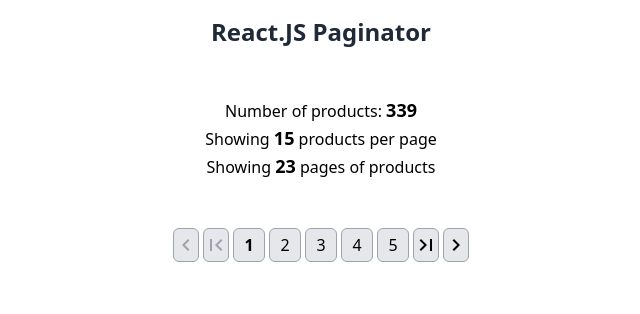
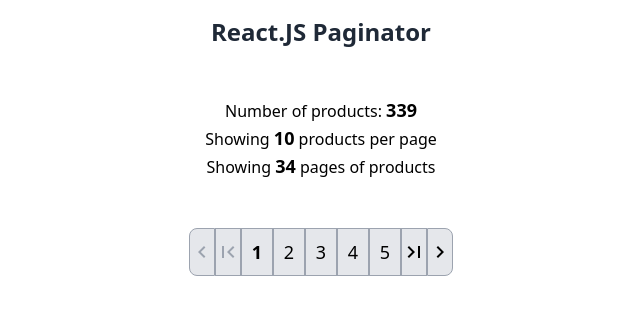
Before and after one commit to agonzalezf87/react-paginator, a React (Vite) app: page / in a window 1280 px wide. Shown: the top 314 px of the page, without its empty margins (319-959 px from the left). Built offline with nearby package versions, Linux system fonts and the light colour scheme.

Commit message:
[feat]: New style for pagination grid.

```diff
--- a/src/containers/App.jsx
+++ b/src/containers/App.jsx
@@ -5,7 +5,7 @@
 const App = () => {
   let startPage = 1
   const [currentPage, setCurrentPage] = useState(1)
-  const dataOffset = 15
+  const dataOffset = 10
   const pages = Math.ceil(products.length / dataOffset)
   const pagOffset = 5
 
@@ -61,14 +61,14 @@
           <p className="text-center">Showing <span className="text-lg font-bold">{dataOffset}</span> products per page</p>
           <p className="text-center">Showing <span className="text-lg font-bold">{pages}</span> pages of products</p>
         </div>
-        <ul className="w-full h-fit flex justify-center items-center gap-x-1 text-lg select-none mt-12">
-          <li className="bg-gray-200 rounded-md border border-gray-400 flex items-center py-1"><a
-            className={`inline-block w-full h-full hover:underline ${currentPage === 1 && 'cursor-default text-gray-400 hover:no-underline'}`}
+        <ul className="w-full h-fit flex justify-center items-center text-lg select-none mt-12">
+          <li className="bg-gray-200 border border-gray-400 hover:bg-gray-400 flex items-center h-12 rounded-l-lg"><a
+            className={`inline-flex justify-center items-center w-full h-full hover:underline ${currentPage === 1 && 'cursor-default text-gray-400 hover:no-underline'}`}
             href="#"
             onClick={handlePrevPag}
           ><MdChevronLeft style={{ height: '24px', width: '24px' }} /></a></li>
-          <li className="bg-gray-200 rounded-md border border-gray-400 flex items-center py-1"><a
-            className={`inline-block w-full h-full hover:underline ${currentPage === 1 && 'cursor-default text-gray-400 hover:no-underline'}`}
+          <li className="bg-gray-200 border border-gray-400 hover:bg-gray-400 flex items-center h-12"><a
+            className={`inline-flex justify-center items-center w-full h-full hover:underline ${currentPage === 1 && 'cursor-default text-gray-400 hover:no-underline'}`}
             href="#"
             id="first"
             onClick={handleFirstPage}
@@ -76,22 +76,22 @@
           {paginator.map(item => (
             pages > pagOffset
               ?
-                <li key={item} className="bg-gray-200 rounded-md border border-gray-400 text-base w-8 py-1 text-center"><a className={`inline-block w-full h-full hover:underline ${item === currentPage && 'font-bold'}`} href="#" onClick={handleCurrentPage}>{item}</a></li>
+                <li key={item} className="bg-gray-200 border border-gray-400 hover:bg-gray-400 text-lg w-8 h-12 text-center"><a className={`inline-flex justify-center items-center w-full h-full ${item === currentPage && 'font-bold'}`} href="#" onClick={handleCurrentPage}>{item}</a></li>
               :
-                <li key={item} className="bg-gray-200 rounded-md border border-gray-400 text-base w-8 py-1 text-center"><a className={`inline-block w-full h-full hover:underline ${item === currentPage && 'font-bold'}`} href="#" onClick={handleCurrentPage}>{item}</a></li>
+                <li key={item} className="bg-gray-200 border border-gray-400 hover:bg-gray-400 text-lg w-8 h-12 text-center"><a className={`inline-flex justify-center items-center w-full h-full ${item === currentPage && 'font-bold'}`} href="#" onClick={handleCurrentPage}>{item}</a></li>
           ))}
           {pages > pagOffset &&
             <>
-              <li className="bg-gray-200 rounded-md border border-gray-400 flex items-center py-1"><a
-              className={`inline-block w-full h-full hover:underline ${currentPage === pages && 'cursor-default text-gray-400 hover:no-underline'}`}
+              <li className="bg-gray-200 border border-gray-400 hover:bg-gray-400 flex items-center h-12"><a
+              className={`inline-flex justify-center items-center w-full h-full hover:underline ${currentPage === pages && 'cursor-default text-gray-400 hover:no-underline'}`}
               href="#"
               id="last"
               onClick={handleLastPage}
             ><MdLastPage style={{ height: '24px', width: '24px' }} /></a></li>
             </>
           }
-          <li className="bg-gray-200 rounded-md border border-gray-400 flex items-center py-1"><a
-            className={`inline-block w-full h-full hover:underline ${currentPage === pages && 'cursor-default text-gray-400 hover:no-underline'}`}
+          <li className="bg-gray-200 border border-gray-400 hover:bg-gray-400 flex items-center h-12 rounded-r-lg"><a
+            className={`inline-flex justify-center items-center w-full h-full hover:underline ${currentPage === pages && 'cursor-default text-gray-400 hover:no-underline'}`}
             href="#"
             onClick={handleNextPag}
           ><MdChevronRight style={{ height: '24px', width: '24px' }} /></a></li>
```
